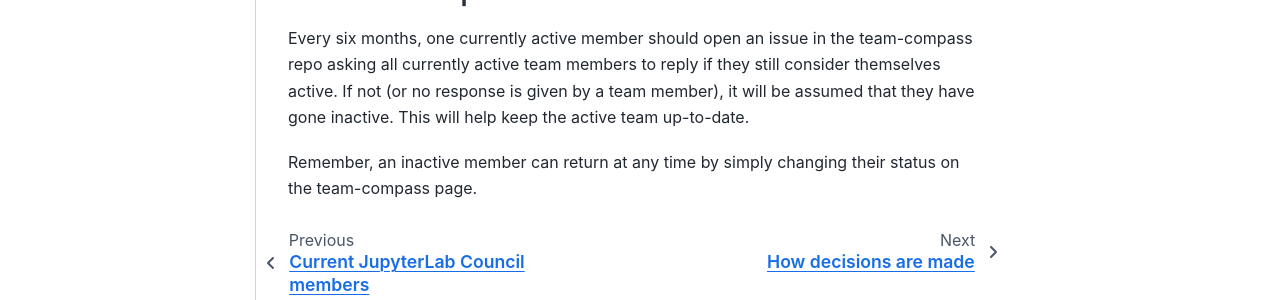
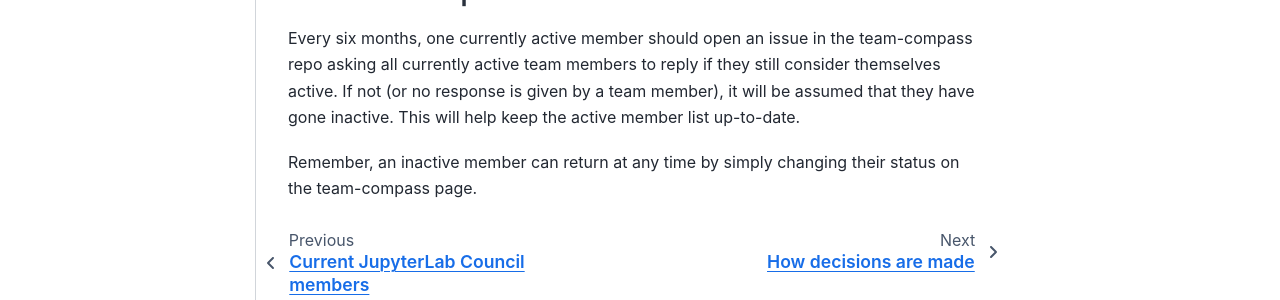
Before and after one commit to jupyterlab/frontends-team-compass, a Sphinx documentation site: the page built from docs/team/becoming-member.md, in a window 1280 px wide and 900 px high, scrolled down 1354 px. Shown: the part 515-815 px from the top of the window. Built offline with Sphinx 7.4.7 and the Sphinx Book theme 1.1.4, drawn with Linux system fonts in a browser that asks for light colours.

Commit message:
Update docs/team/becoming-member.md
Co-authored-by: Jason Grout <jasongrout@users.noreply.github.com>

```diff
--- a/docs/team/becoming-member.md
+++ b/docs/team/becoming-member.md
@@ -57,6 +57,6 @@ This process takes the following steps:
 
 ## Membership Maintenance
 
-Every six months, one currently active member should open an issue in the team-compass repo asking all currently active team members to reply if they still consider themselves active. If not (or no response is given by a team member), it will be assumed that they have gone inactive. This will help keep the active team up-to-date.
+Every six months, one currently active member should open an issue in the team-compass repo asking all currently active team members to reply if they still consider themselves active. If not (or no response is given by a team member), it will be assumed that they have gone inactive. This will help keep the active member list up-to-date.
 
 Remember, an inactive member can return at any time by simply changing their status on the team-compass page.
```
